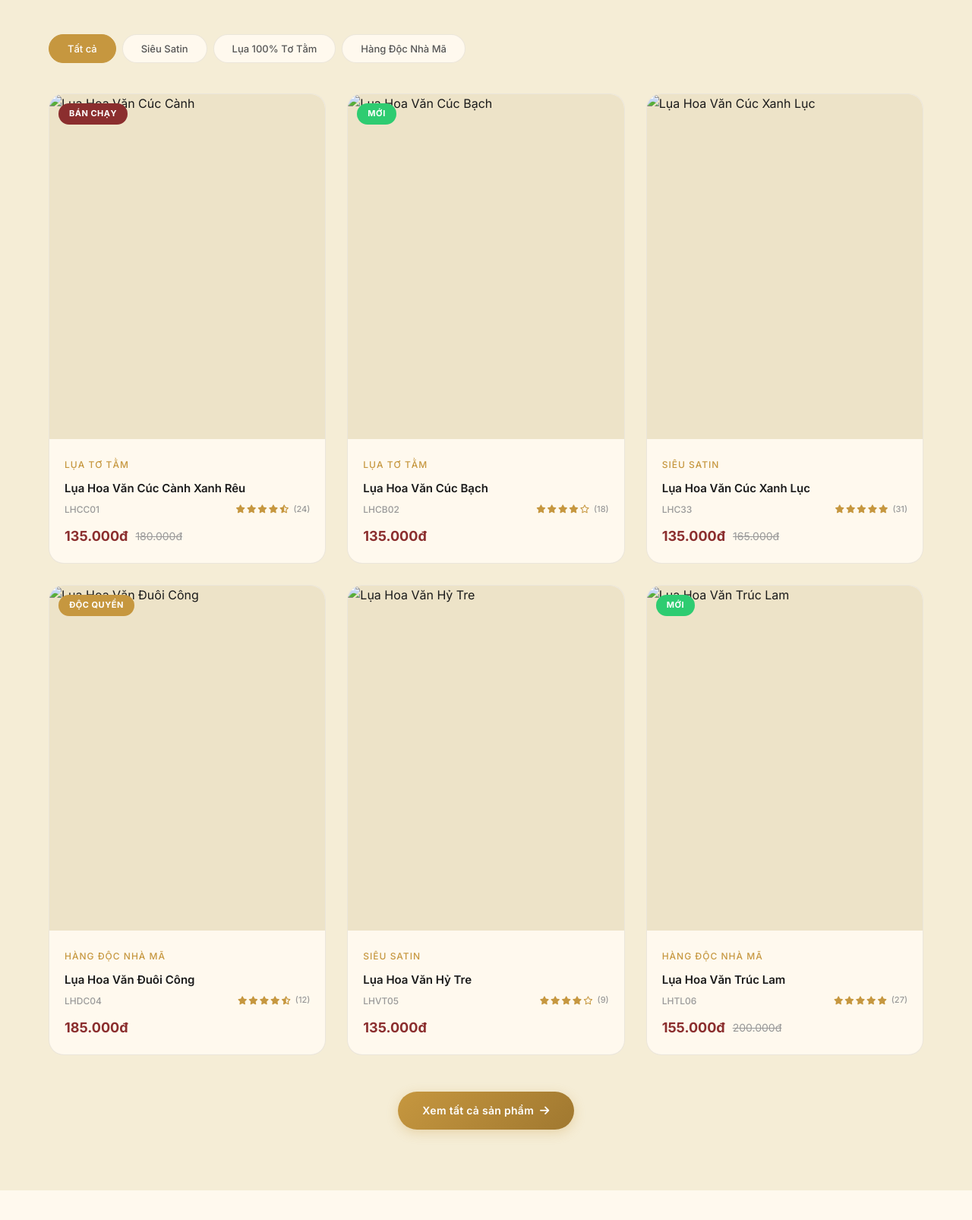
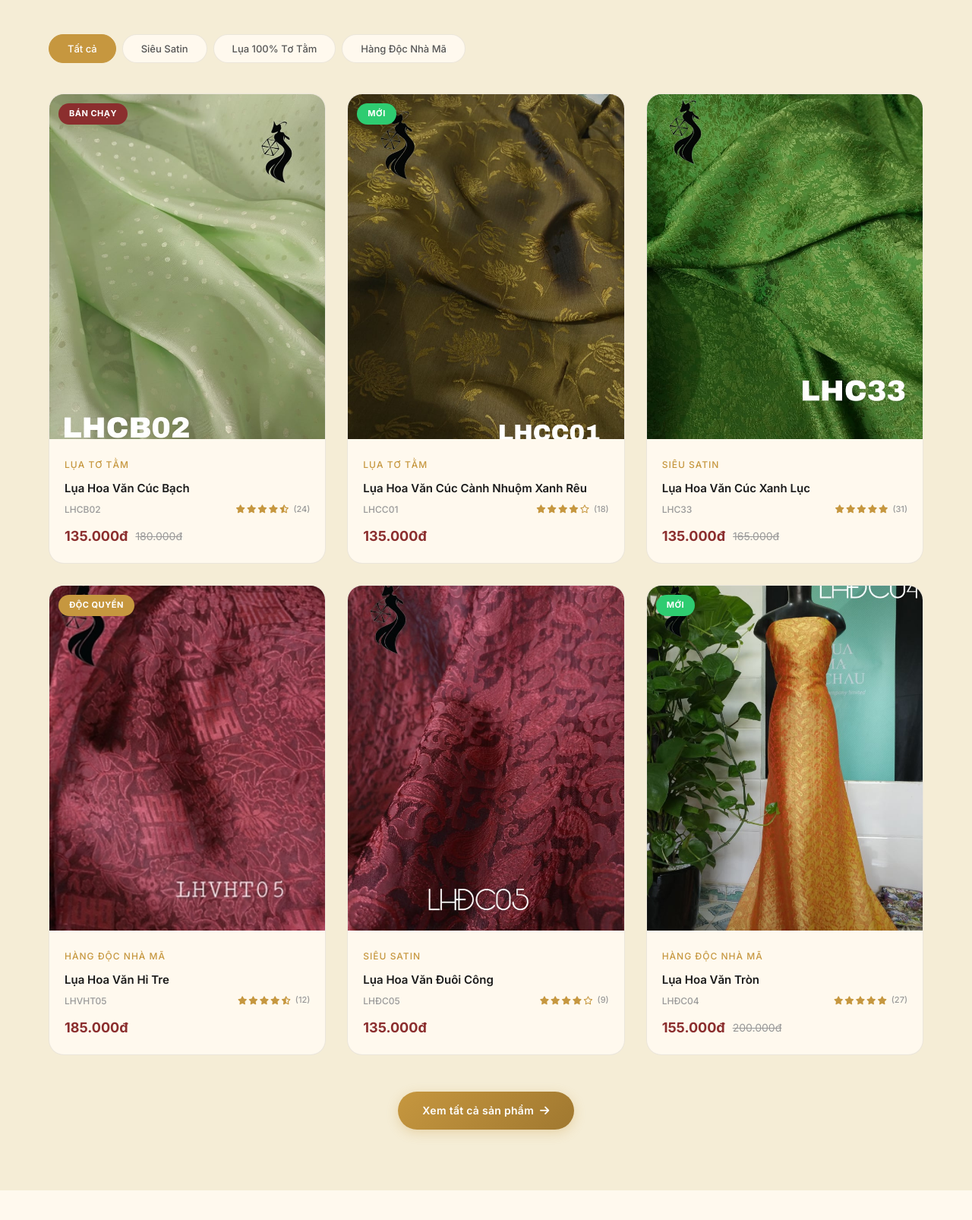
Before and after one commit to chau2512/study, a plain HTML site: page index.html in a window 1280 px wide. Shown: the part 1182-2788 px from the top of the page at 76% size. Drawn offline with nearby package versions, Linux system fonts and the light colour scheme; a web font is replaced by a local one.

Commit message:
Cap nhat san pham tu machausilk.com - tai 6 anh close-up vai lua that, cap nhat ten/ma/mo ta san pham

```diff
--- a/index.html
+++ b/index.html
@@ -90,7 +90,7 @@
     <!-- ===== HERO ===== -->
     <section class="hero" id="home">
         <div class="hero-slider" id="hero-slider">
-            <div class="hero-slide active" data-bg="images/hero1.png">
+            <div class="hero-slide active" data-bg="images/z7590821932545_2869a71718a5414cf64014c3cc14cceb.jpg">
                 <div class="hero-overlay"></div>
                 <div class="hero-content">
                     <span class="hero-tag">Di sản văn hóa hơn 600 năm</span>
@@ -102,7 +102,7 @@
                     </div>
                 </div>
             </div>
-            <div class="hero-slide" data-bg="images/hero2.png">
+            <div class="hero-slide" data-bg="images/z7590821929540_960df31075db7a5bb3ab7a7b4d6b5213.jpg">
                 <div class="hero-overlay"></div>
                 <div class="hero-content">
                     <span class="hero-tag">100% tơ tằm tự nhiên</span>
@@ -114,7 +114,7 @@
                     </div>
                 </div>
             </div>
-            <div class="hero-slide" data-bg="images/hero3.png">
+            <div class="hero-slide" data-bg="images/z7590821926106_887144cc36858dfd47905e8543611640.jpg">
                 <div class="hero-overlay"></div>
                 <div class="hero-content">
                     <span class="hero-tag">Nghệ nhân dệt lụa truyền thống</span>
@@ -185,12 +185,12 @@
             <div class="product-grid">
                 <div class="product-card" data-category="silk" data-aos>
                     <div class="product-img">
-                        <img src="images/product1.png" alt="Lụa Hoa Văn Cúc Cành" loading="lazy">
+                        <img src="images/product1.jpg" alt="Lụa Hoa Văn Cúc Bạch" loading="lazy">
                         <div class="product-actions">
                             <button class="action-btn quick-view" data-product="1" title="Xem nhanh"><i
                                     class="fas fa-eye"></i></button>
-                            <button class="action-btn add-cart" data-name="Lụa Hoa Văn Cúc Cành Xanh Rêu"
-                                data-price="135000" data-img="images/product1.png" title="Thêm giỏ hàng"><i
+                            <button class="action-btn add-cart" data-name="Lụa Hoa Văn Cúc Bạch" data-price="135000"
+                                data-img="images/product1.jpg" title="Thêm giỏ hàng"><i
                                     class="fas fa-shopping-bag"></i></button>
                             <button class="action-btn wishlist" title="Yêu thích"><i class="fas fa-heart"></i></button>
                         </div>
@@ -198,9 +198,9 @@
                     </div>
                     <div class="product-body">
                         <span class="product-cat">Lụa Tơ Tằm</span>
-                        <h4>Lụa Hoa Văn Cúc Cành Xanh Rêu</h4>
+                        <h4>Lụa Hoa Văn Cúc Bạch</h4>
                         <div class="product-meta">
-                            <span class="product-code">LHCC01</span>
+                            <span class="product-code">LHCB02</span>
                             <div class="product-rating">
                                 <i class="fas fa-star"></i><i class="fas fa-star"></i><i class="fas fa-star"></i><i
                                     class="fas fa-star"></i><i class="fas fa-star-half-alt"></i>
@@ -216,12 +216,12 @@
 
                 <div class="product-card" data-category="silk" data-aos>
                     <div class="product-img">
-                        <img src="images/product2.png" alt="Lụa Hoa Văn Cúc Bạch" loading="lazy">
+                        <img src="images/product2.jpg" alt="Lụa Hoa Văn Cúc Cành Nhuộm Xanh Rêu" loading="lazy">
                         <div class="product-actions">
                             <button class="action-btn quick-view" data-product="2" title="Xem nhanh"><i
                                     class="fas fa-eye"></i></button>
-                            <button class="action-btn add-cart" data-name="Lụa Hoa Văn Cúc Bạch" data-price="135000"
-                                data-img="images/product2.png" title="Thêm giỏ hàng"><i
+                            <button class="action-btn add-cart" data-name="Lụa Hoa Văn Cúc Cành Nhuộm Xanh Rêu"
+                                data-price="135000" data-img="images/product2.jpg" title="Thêm giỏ hàng"><i
                                     class="fas fa-shopping-bag"></i></button>
                             <button class="action-btn wishlist" title="Yêu thích"><i class="fas fa-heart"></i></button>
                         </div>
@@ -229,9 +229,9 @@
                     </div>
                     <div class="product-body">
                         <span class="product-cat">Lụa Tơ Tằm</span>
-                        <h4>Lụa Hoa Văn Cúc Bạch</h4>
+                        <h4>Lụa Hoa Văn Cúc Cành Nhuộm Xanh Rêu</h4>
                         <div class="product-meta">
-                            <span class="product-code">LHCB02</span>
+                            <span class="product-code">LHCC01</span>
                             <div class="product-rating">
                                 <i class="fas fa-star"></i><i class="fas fa-star"></i><i class="fas fa-star"></i><i
                                     class="fas fa-star"></i><i class="far fa-star"></i>
@@ -246,12 +246,12 @@
 
                 <div class="product-card" data-category="satin" data-aos>
                     <div class="product-img">
-                        <img src="images/product3.png" alt="Lụa Hoa Văn Cúc Xanh Lục" loading="lazy">
+                        <img src="images/product3.jpg" alt="Lụa Hoa Văn Cúc Xanh Lục" loading="lazy">
                         <div class="product-actions">
                             <button class="action-btn quick-view" data-product="3" title="Xem nhanh"><i
                                     class="fas fa-eye"></i></button>
                             <button class="action-btn add-cart" data-name="Lụa Hoa Văn Cúc Xanh Lục" data-price="135000"
-                                data-img="images/product3.png" title="Thêm giỏ hàng"><i
+                                data-img="images/product3.jpg" title="Thêm giỏ hàng"><i
                                     class="fas fa-shopping-bag"></i></button>
                             <button class="action-btn wishlist" title="Yêu thích"><i class="fas fa-heart"></i></button>
                         </div>
@@ -276,12 +276,12 @@
 
                 <div class="product-card" data-category="exclusive" data-aos>
                     <div class="product-img">
-                        <img src="images/product4.png" alt="Lụa Hoa Văn Đuôi Công" loading="lazy">
+                        <img src="images/product4.jpg" alt="Lụa Hoa Văn Hỉ Tre" loading="lazy">
                         <div class="product-actions">
                             <button class="action-btn quick-view" data-product="4" title="Xem nhanh"><i
                                     class="fas fa-eye"></i></button>
-                            <button class="action-btn add-cart" data-name="Lụa Hoa Văn Đuôi Công" data-price="185000"
-                                data-img="images/product4.png" title="Thêm giỏ hàng"><i
+                            <button class="action-btn add-cart" data-name="Lụa Hoa Văn Hỉ Tre" data-price="185000"
+                                data-img="images/product4.jpg" title="Thêm giỏ hàng"><i
                                     class="fas fa-shopping-bag"></i></button>
                             <button class="action-btn wishlist" title="Yêu thích"><i class="fas fa-heart"></i></button>
                         </div>
@@ -289,9 +289,9 @@
                     </div>
                     <div class="product-body">
                         <span class="product-cat">Hàng Độc Nhà Mã</span>
-                        <h4>Lụa Hoa Văn Đuôi Công</h4>
+                        <h4>Lụa Hoa Văn Hỉ Tre</h4>
                         <div class="product-meta">
-                            <span class="product-code">LHDC04</span>
+                            <span class="product-code">LHVHT05</span>
                             <div class="product-rating">
                                 <i class="fas fa-star"></i><i class="fas fa-star"></i><i class="fas fa-star"></i><i
                                     class="fas fa-star"></i><i class="fas fa-star-half-alt"></i>
@@ -306,21 +306,21 @@
 
                 <div class="product-card" data-category="satin" data-aos>
                     <div class="product-img">
-                        <img src="images/product5.png" alt="Lụa Hoa Văn Hỷ Tre" loading="lazy">
+                        <img src="images/product5.jpg" alt="Lụa Hoa Văn Đuôi Công" loading="lazy">
                         <div class="product-actions">
                             <button class="action-btn quick-view" data-product="5" title="Xem nhanh"><i
                                     class="fas fa-eye"></i></button>
-                            <button class="action-btn add-cart" data-name="Lụa Hoa Văn Hỷ Tre" data-price="135000"
-                                data-img="images/product5.png" title="Thêm giỏ hàng"><i
+                            <button class="action-btn add-cart" data-name="Lụa Hoa Văn Đuôi Công" data-price="135000"
+                                data-img="images/product5.jpg" title="Thêm giỏ hàng"><i
                                     class="fas fa-shopping-bag"></i></button>
                             <button class="action-btn wishlist" title="Yêu thích"><i class="fas fa-heart"></i></button>
                         </div>
                     </div>
                     <div class="product-body">
                         <span class="product-cat">Siêu Satin</span>
-                        <h4>Lụa Hoa Văn Hỷ Tre</h4>
+                        <h4>Lụa Hoa Văn Đuôi Công</h4>
                         <div class="product-meta">
-                            <span class="product-code">LHVT05</span>
+                            <span class="product-code">LHĐC05</span>
                             <div class="product-rating">
                                 <i class="fas fa-star"></i><i class="fas fa-star"></i><i class="fas fa-star"></i><i
                                     class="fas fa-star"></i><i class="far fa-star"></i>
@@ -335,12 +335,12 @@
 
                 <div class="product-card" data-category="exclusive" data-aos>
                     <div class="product-img">
-                        <img src="images/product6.png" alt="Lụa Hoa Văn Trúc Lam" loading="lazy">
+                        <img src="images/product6.jpg" alt="Lụa Hoa Văn Tròn" loading="lazy">
                         <div class="product-actions">
                             <button class="action-btn quick-view" data-product="6" title="Xem nhanh"><i
                                     class="fas fa-eye"></i></button>
-                            <button class="action-btn add-cart" data-name="Lụa Hoa Văn Trúc Lam" data-price="155000"
-                                data-img="images/product6.png" title="Thêm giỏ hàng"><i
+                            <button class="action-btn add-cart" data-name="Lụa Hoa Văn Tròn" data-price="155000"
+                                data-img="images/product6.jpg" title="Thêm giỏ hàng"><i
                                     class="fas fa-shopping-bag"></i></button>
                             <button class="action-btn wishlist" title="Yêu thích"><i class="fas fa-heart"></i></button>
                         </div>
@@ -348,9 +348,9 @@
                     </div>
                     <div class="product-body">
                         <span class="product-cat">Hàng Độc Nhà Mã</span>
-                        <h4>Lụa Hoa Văn Trúc Lam</h4>
+                        <h4>Lụa Hoa Văn Tròn</h4>
                         <div class="product-meta">
-                            <span class="product-code">LHTL06</span>
+                            <span class="product-code">LHĐC04</span>
                             <div class="product-rating">
                                 <i class="fas fa-star"></i><i class="fas fa-star"></i><i class="fas fa-star"></i><i
                                     class="fas fa-star"></i><i class="fas fa-star"></i>
@@ -376,10 +376,12 @@
             <div class="about-grid">
                 <div class="about-images" data-aos>
                     <div class="about-img-main">
-                        <img src="images/building.png" alt="Nhà lụa Mã Châu" loading="lazy">
+                        <img src="images/z7590821949695_e804b316651d456152614e82b1750074.jpg" alt="Nhà lụa Mã Châu"
+                            loading="lazy">
                     </div>
                     <div class="about-img-float">
-                        <img src="images/hero2.png" alt="Tơ tằm Mã Châu" loading="lazy">
+                        <img src="images/z7590821943326_b8d9904f7c8f3327dfd6bb9d43467c3f.jpg" alt="Tơ tằm Mã Châu"
+                            loading="lazy">
                         <div class="about-badge">
                             <span class="badge-num">600+</span>
                             <span class="badge-text">Năm truyền thống</span>
@@ -426,7 +428,8 @@
                 <div class="timeline-item" data-aos>
                     <div class="timeline-num">01</div>
                     <div class="timeline-img">
-                        <img src="images/hero1.png" alt="Trồng dâu nuôi tằm" loading="lazy">
+                        <img src="images/z7590821943157_db53198d866320211b9e69a16c0c7be3.jpg" alt="Trồng dâu nuôi tằm"
+                            loading="lazy">
                     </div>
                     <div class="timeline-content">
                         <h3>Trồng Dâu Nuôi Tằm</h3>
@@ -438,7 +441,8 @@
                 <div class="timeline-item reverse" data-aos>
                     <div class="timeline-num">02</div>
                     <div class="timeline-img">
-                        <img src="images/hero2.png" alt="Kéo tơ ươm sợi" loading="lazy">
+                        <img src="images/z7590821927323_6c19d233c93c3fdc3e62545d9f37a805.jpg" alt="Kéo tơ ươm sợi"
+                            loading="lazy">
                     </div>
                     <div class="timeline-content">
                         <h3>Kéo Tơ & Nhuộm Màu</h3>
@@ -449,7 +453,8 @@
                 <div class="timeline-item" data-aos>
                     <div class="timeline-num">03</div>
                     <div class="timeline-img">
-                        <img src="images/hero3.png" alt="Dệt lụa thủ công" loading="lazy">
+                        <img src="images/z7590821966410_be55278143179f1561cae7dc86e3aef9.jpg" alt="Dệt lụa thủ công"
+                            loading="lazy">
                     </div>
                     <div class="timeline-content">
                         <h3>Dệt Lụa Thủ Công</h3>
--- a/script.js
+++ b/script.js
@@ -8,22 +8,22 @@ document.addEventListener('DOMContentLoaded', () => {
     // ===== PRODUCT DATA =====
     const productData = {
         1: {
-            name: 'Lụa Hoa Văn Cúc Cành Xanh Rêu',
-            code: 'LHCC01',
-            cat: 'Lụa Tơ Tằm',
-            price: 135000,
-            oldPrice: 180000,
-            img: 'images/product1.png',
-            desc: 'Lụa tơ tằm thiên nhiên với họa tiết hoa cúc cành nhuộm xanh rêu đặc trưng. Chất liệu mềm mại, thoáng mát, phù hợp may áo dài, khăn quàng cổ và phụ kiện thời trang cao cấp.',
-            rating: '4.5/5 (24 đánh giá)'
-        },
-        2: {
             name: 'Lụa Hoa Văn Cúc Bạch',
             code: 'LHCB02',
             cat: 'Lụa Tơ Tằm',
             price: 135000,
-            img: 'images/product2.png',
-            desc: 'Lụa trắng tinh khôi với hoa văn cúc bạch nhẹ nhàng, thanh lịch. Thích hợp cho những thiết kế cần sự tinh tế và sang trọng.',
+            oldPrice: 180000,
+            img: 'images/product1.jpg',
+            desc: 'Lụa tơ tằm thiên nhiên với họa tiết cúc bạch tinh tế trên nền xanh nhạt. Chất liệu mềm mại, thoáng mát, phù hợp may áo dài, khăn quàng cổ và phụ kiện thời trang cao cấp.',
+            rating: '4.5/5 (24 đánh giá)'
+        },
+        2: {
+            name: 'Lụa Hoa Văn Cúc Cành Nhuộm Xanh Rêu',
+            code: 'LHCC01',
+            cat: 'Lụa Tơ Tằm',
+            price: 135000,
+            img: 'images/product2.jpg',
+            desc: 'Lụa tơ tằm với họa tiết hoa cúc cành nhuộm xanh rêu đặc trưng. Chất liệu mềm mại, bền màu, thích hợp cho trang phục truyền thống và hiện đại.',
             rating: '4/5 (18 đánh giá)'
         },
         3: {
@@ -32,36 +32,36 @@ document.addEventListener('DOMContentLoaded', () => {
             cat: 'Siêu Satin',
             price: 135000,
             oldPrice: 165000,
-            img: 'images/product3.png',
+            img: 'images/product3.jpg',
             desc: 'Siêu satin cao cấp với họa tiết cúc xanh lục rực rỡ. Chống rạn, bền màu, thích hợp cho trang phục truyền thống và hiện đại.',
             rating: '5/5 (31 đánh giá)'
         },
         4: {
-            name: 'Lụa Hoa Văn Đuôi Công',
-            code: 'LHDC04',
+            name: 'Lụa Hoa Văn Hỉ Tre',
+            code: 'LHVHT05',
             cat: 'Hàng Độc Nhà Mã',
             price: 185000,
-            img: 'images/product4.png',
-            desc: 'Mẫu lụa độc quyền với họa tiết đuôi công tinh xảo - biểu tượng của sự cao quý. Sản phẩm giới hạn, chỉ có tại Lụa Mã Châu.',
+            img: 'images/product4.jpg',
+            desc: 'Mẫu lụa độc quyền với họa tiết hỉ tre tinh xảo - biểu tượng của sự phúc lộc. Sản phẩm giới hạn, chỉ có tại Lụa Mã Châu.',
             rating: '4.5/5 (12 đánh giá)'
         },
         5: {
-            name: 'Lụa Hoa Văn Hỷ Tre',
-            code: 'LHVT05',
+            name: 'Lụa Hoa Văn Đuôi Công',
+            code: 'LHĐC05',
             cat: 'Siêu Satin',
             price: 135000,
-            img: 'images/product5.png',
-            desc: 'Siêu satin chống rạn với họa tiết tre truyền thống. Biểu tượng của sự kiên cường và thanh cao.',
+            img: 'images/product5.jpg',
+            desc: 'Siêu satin chống rạn với họa tiết đuôi công truyền thống. Biểu tượng của sự kiên cường và thanh cao.',
             rating: '4/5 (9 đánh giá)'
         },
         6: {
-            name: 'Lụa Hoa Văn Trúc Lam',
-            code: 'LHTL06',
+            name: 'Lụa Hoa Văn Tròn',
+            code: 'LHĐC04',
             cat: 'Hàng Độc Nhà Mã',
             price: 155000,
             oldPrice: 200000,
-            img: 'images/product6.png',
-            desc: 'Lụa cao cấp với gam màu lam huyền bí và họa tiết trúc thanh thoát. Sản phẩm độc đáo phù hợp cho những người yêu thích sự khác biệt.',
+            img: 'images/product6.jpg',
+            desc: 'Lụa cao cấp với họa tiết tròn độc đáo trên nền vàng cam sang trọng. Sản phẩm độc quyền phù hợp cho những người yêu thích sự khác biệt.',
             rating: '5/5 (27 đánh giá)'
         }
     };
```
Also changed, not shown: images/product1.jpg (added), images/product2.jpg (added), images/product3.jpg (added), images/product4.jpg (added), images/product5.jpg (added), images/product6.jpg (added).
